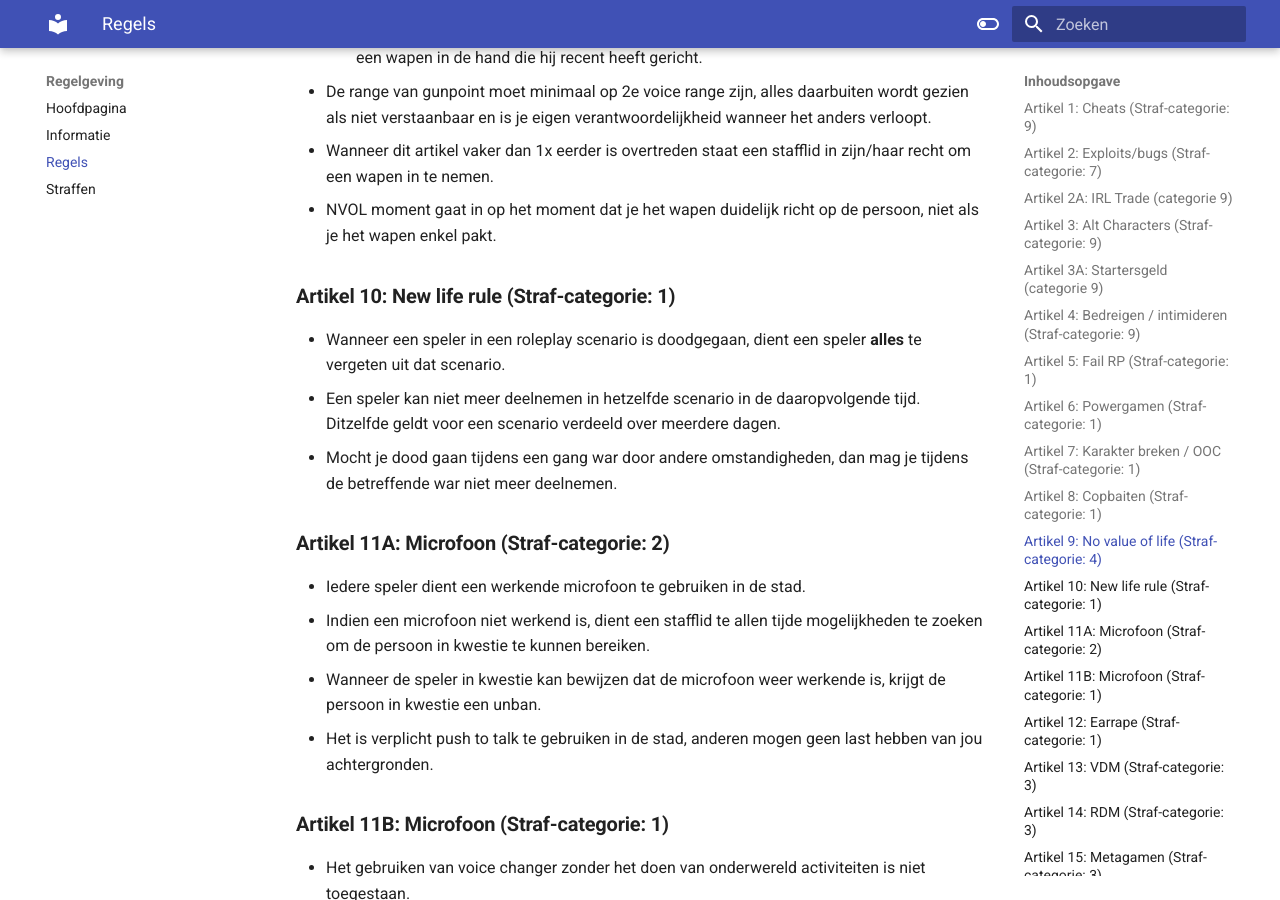
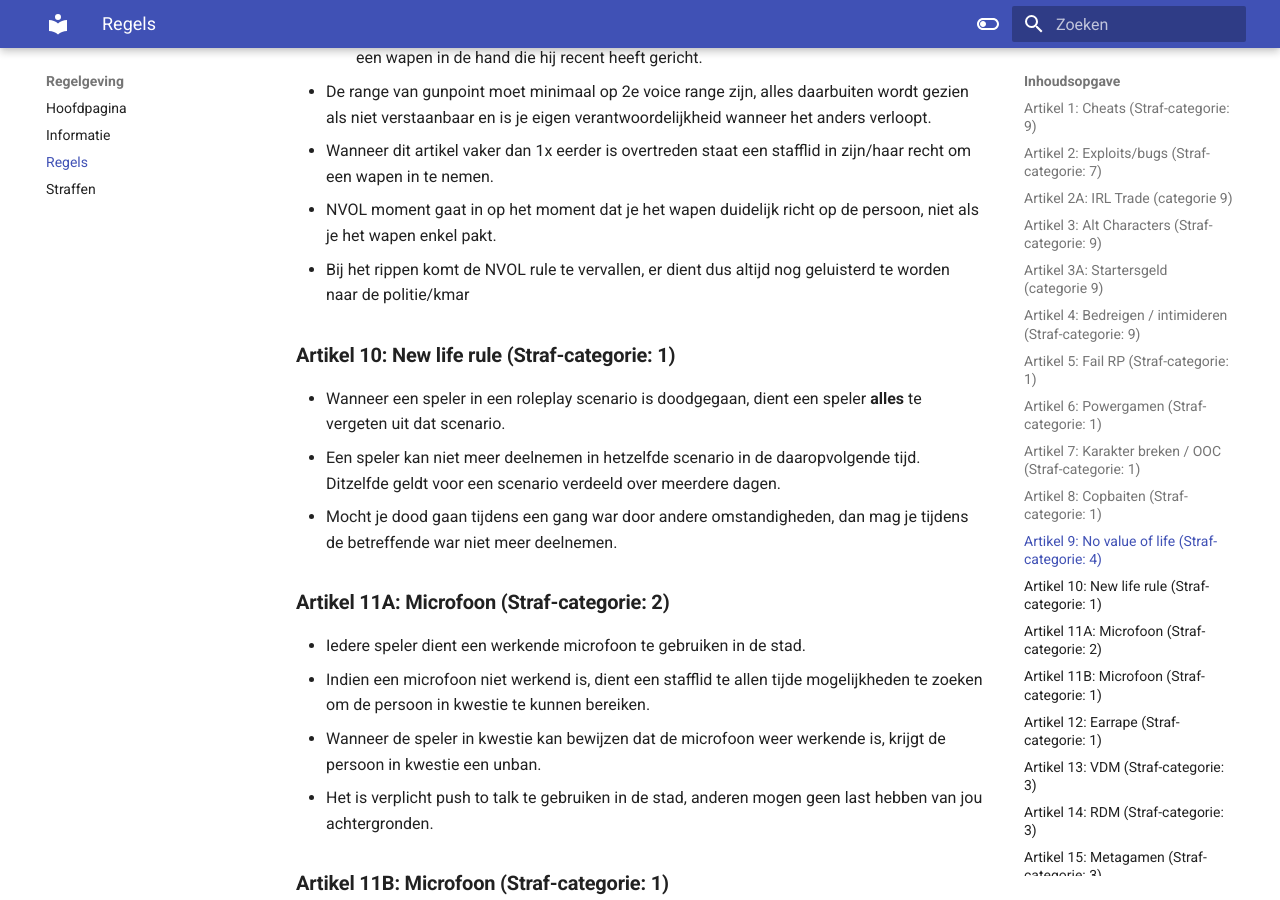
Before and after one commit to ZuiderVeenRP/apv, an MkDocs documentation site: the page built from docs/algemeen.md, in a window 1280 px wide and 900 px high, scrolled down 3902 px. Built offline with MkDocs 1.6.1 and Material for MkDocs 9.7.7, drawn with Linux system fonts in a browser that asks for light colours; comment, search, counter and statistics services are not loaded.

Commit message:
Update algemeen.md

```diff
--- a/docs/algemeen.md
+++ b/docs/algemeen.md
@@ -88,6 +88,7 @@
    - De range van gunpoint moet minimaal op 2e voice range zijn, alles daarbuiten wordt gezien als niet verstaanbaar en is je eigen verantwoordelijkheid wanneer het anders verloopt.
    - Wanneer dit artikel vaker dan 1x eerder is overtreden staat een stafflid in zijn/haar recht om een wapen in te nemen.
    - NVOL moment gaat in op het moment dat je het wapen duidelijk richt op de persoon, niet als je het wapen enkel pakt.
+   - Bij het rippen komt de NVOL rule te vervallen, er dient dus altijd nog geluisterd te worden naar de politie/kmar
 
 ### **Artikel 10: New life rule (Straf-categorie: 1)**
    - Wanneer een speler in een roleplay scenario is doodgegaan, dient een speler **alles** te vergeten uit dat scenario.
```
